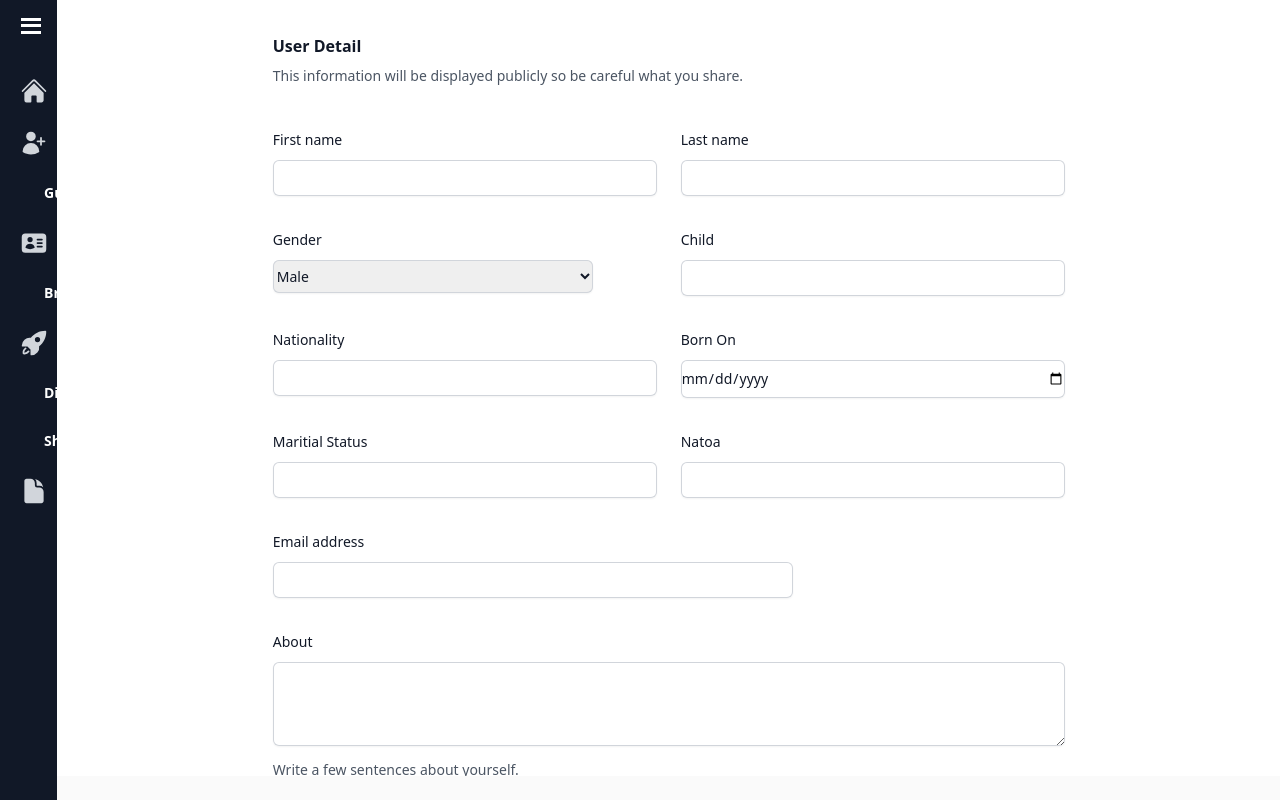
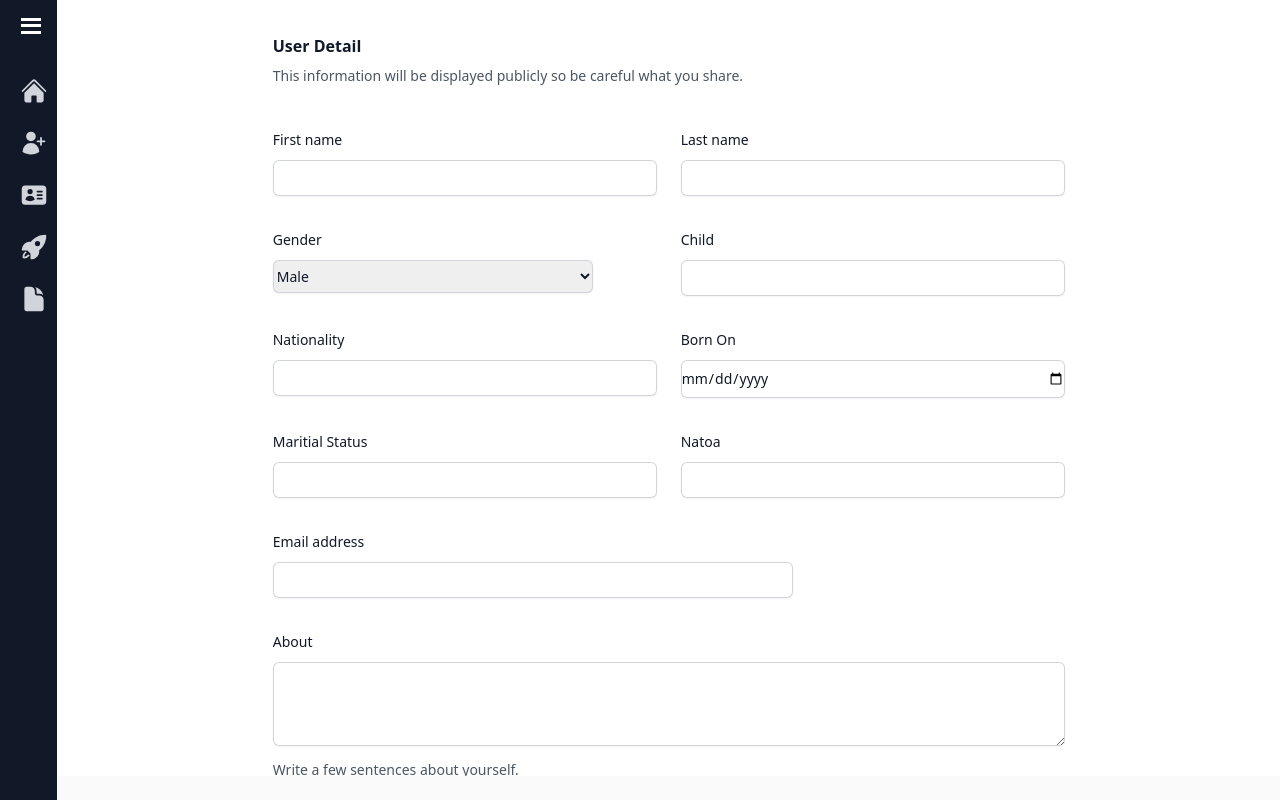
Before and after one commit to HELLGODNESS/RefugeeTrackElectronApp, a React (Create React App) app in the folder client/: page /addUser in a window 1280 px wide. Built offline with nearby package versions, Linux system fonts and the light colour scheme; grey boxes are pictures that could not be loaded.

Commit message:
nav updated

```diff
--- a/client/src/components/Navigation/Navlink.jsx
+++ b/client/src/components/Navigation/Navlink.jsx
@@ -26,37 +26,37 @@ const NavLinks = (props) => {
       linkTo:"AddUser",
       icon: <UserPlusIcon className="h-7 w-7 text-gray-300" aria-hidden="true" />
     },
-    {
-      title: "Guest Dinner/Weave",
-      linkTo:"",
-      icon: <i className="fas fa-smile text-lg"></i>
-    },
+    // {
+    //   title: "Guest Dinner/Weave",
+    //   linkTo:"",
+    //   icon: <i className="fas fa-smile text-lg"></i>
+    // },
     {
       title: "Card Issuance",
       linkTo:"",
       icon: <IdentificationIcon className="h-7 w-7 text-gray-300" aria-hidden="true" />
     },
+    // {
+    //   title: "Breakfast",
+    //   linkTo:"",
+    //   icon:<i className="fas fa-bread-slice	text-lg"></i>
+    // },
     {
-      title: "Breakfast",
-      linkTo:"",
-      icon:<i className="fas fa-bread-slice	text-lg"></i>
-    },
-    {
-      title: "Lunch",
+      title: "Services",
       linkTo:"",
       icon:<RocketLaunchIcon className="h-7 w-7 text-gray-300" aria-hidden="true" />
     },
-    {
-      title: "Dinner",
-      linkTo:"",
-      icon: <i className="fas fa-pizza-slice text-lg"></i>,
+    // {
+    //   title: "Dinner",
+    //   linkTo:"",
+    //   icon: <i className="fas fa-pizza-slice text-lg"></i>,
 
-    },
-    {
-      title: "Shower",
-      linkTo:"",
-      icon: <i className="fas fa-shower text-lg"></i>,
-    },
+    // },
+    // {
+    //   title: "Shower",
+    //   linkTo:"",
+    //   icon: <i className="fas fa-shower text-lg"></i>,
+    // },
     {
       title: "Report",
       linkTo:"",
```
